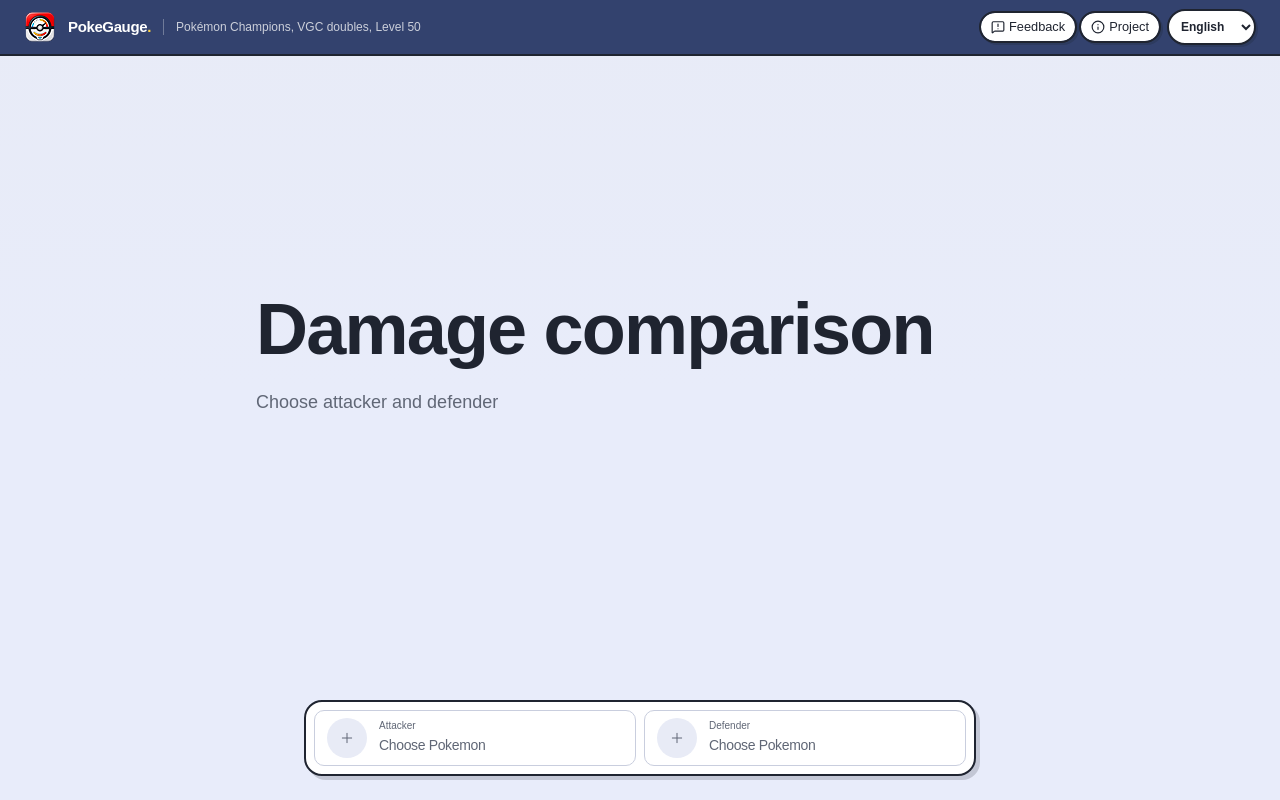
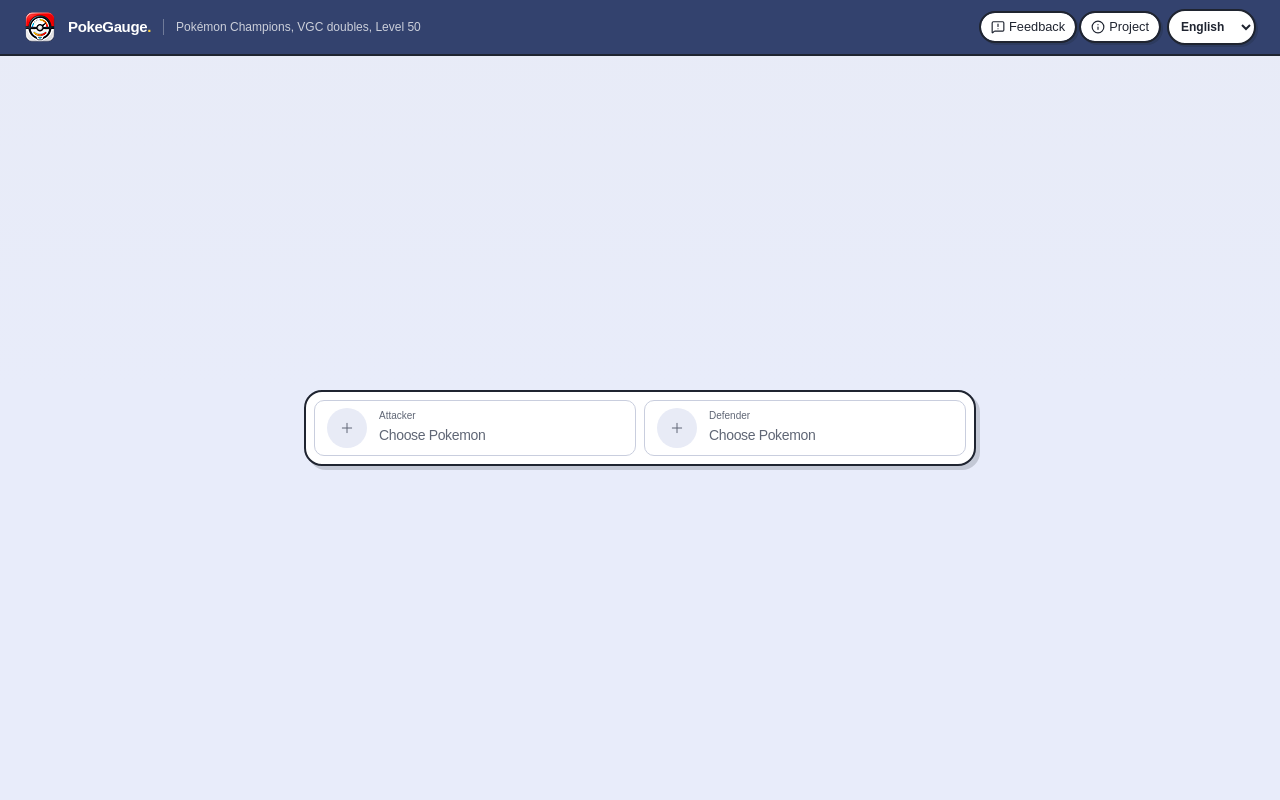
Before and after one commit to darwintree/PokeGauge, a React (Vite) app: page / in a window 1280 px wide. Built offline with nearby package versions, Linux system fonts and the light colour scheme.

Commit message:
refactor: simplify MatchupLanding component and remove unused home hint logic

```diff
--- a/src/features/scenario-explorer/matchup/matchup-landing.tsx
+++ b/src/features/scenario-explorer/matchup/matchup-landing.tsx
@@ -1,17 +1,8 @@
-import { FormattedMessage, useIntl } from "react-intl"
+import { useIntl } from "react-intl"
 
 import { BattlePokemonPicker } from "./battle-pokemon-picker"
 import type { BattlePokemonOption } from "@/lib/catalog"
 import type { BattlePokemonId } from "@/lib/resources"
-
-function homeHintId(
-  attackerId: BattlePokemonId | null,
-  defenderId: BattlePokemonId | null,
-): "home.action" | "home.needAttacker" | "home.needDefender" {
-  if (attackerId == null && defenderId == null) return "home.action"
-  if (attackerId == null) return "home.needAttacker"
-  return "home.needDefender"
-}
 
 type MatchupLandingProps = {
   attackers: BattlePokemonOption[]
@@ -22,7 +13,7 @@ type MatchupLandingProps = {
   onDefenderChange: (id: BattlePokemonId) => void
 }
 
-/** Empty-matchup home: typographic hero + bottom instrument rail. */
+/** Empty-matchup home: centered attacker / defender pickers. */
 export function MatchupLanding({
   attackers,
   defenders,
@@ -32,7 +23,6 @@ export function MatchupLanding({
   onDefenderChange,
 }: MatchupLandingProps) {
   const intl = useIntl()
-  const hint = homeHintId(attackerId, defenderId)
 
   return (
     <div className="relative isolate flex min-h-[calc(100dvh-3.5rem)] flex-col">
@@ -41,19 +31,8 @@ export function MatchupLanding({
         className="pointer-events-none absolute inset-0 bg-[linear-gradient(to_bottom,color-mix(in_oklch,var(--muted)_70%,transparent),transparent_45%)]"
       />
 
-      <div className="relative flex flex-1 flex-col justify-center px-4 pb-36 sm:px-6">
-        <div className="mx-auto w-full max-w-3xl">
-          <h1 className="text-5xl font-extrabold tracking-tight text-balance sm:text-6xl md:text-7xl md:leading-[0.95]">
-            <FormattedMessage id="app.title" />
-          </h1>
-          <p className="text-muted-foreground mt-6 max-w-md text-base leading-relaxed sm:text-lg">
-            <FormattedMessage id={hint} />
-          </p>
-        </div>
-      </div>
-
-      <div className="fixed inset-x-0 bottom-4 z-30 px-4 sm:bottom-6 sm:px-6">
-        <div className="mx-auto grid max-w-2xl gap-2 rounded-2xl border-2 border-ink bg-paper p-2 shadow-hud-board sm:grid-cols-2">
+      <div className="relative flex flex-1 flex-col items-center justify-center px-4 sm:px-6">
+        <div className="grid w-full max-w-2xl gap-2 rounded-2xl border-2 border-ink bg-paper p-2 shadow-hud-board sm:grid-cols-2">
           <BattlePokemonPicker
             label={intl.formatMessage({ id: "matchup.attacker" })}
             options={attackers}
--- a/src/lib/i18n/messages/en.ts
+++ b/src/lib/i18n/messages/en.ts
@@ -93,10 +93,6 @@ export const enMessages: Record<string, string> = {
     "matchup.ranking.loading": "Loading usage order",
     "matchup.ranking.skip": "Show default order",
     "matchup.context": "Pokémon Champions, VGC doubles, Level 50",
-    "home.action": "Choose attacker and defender",
-    "home.needAttacker": "Choose attacker",
-    "home.needDefender": "Choose defender next",
-    "home.pickAttackerFirst": "Choose attacker first",
     "track.moves": "Moves",
     "track.moveSide": "Move side",
     "track.moveSide.physical": "Physical",
--- a/src/lib/i18n/messages/ja.ts
+++ b/src/lib/i18n/messages/ja.ts
@@ -93,10 +93,6 @@ export const jaMessages: Record<string, string> = {
     "matchup.ranking.loading": "使用率順を読み込み中",
     "matchup.ranking.skip": "デフォルト順で表示",
     "matchup.context": "Pokémon Champions、VGC ダブル、レベル50",
-    "home.action": "攻撃側と防御側を選ぶ",
-    "home.needAttacker": "攻撃側を選ぶ",
-    "home.needDefender": "防御側を選ぶ",
-    "home.pickAttackerFirst": "先に攻撃側を選ぶ",
     "track.moves": "わざ",
     "track.moveSide": "わざ分類",
     "track.moveSide.physical": "物理",
--- a/src/lib/i18n/messages/zh-hans.ts
+++ b/src/lib/i18n/messages/zh-hans.ts
@@ -93,10 +93,6 @@ export const zhHansMessages: Record<string, string> = {
     "matchup.ranking.loading": "正在读取使用率顺序",
     "matchup.ranking.skip": "显示默认顺序",
     "matchup.context": "Pokémon Champions，VGC 双打，50 级",
-    "home.action": "选择进攻方与防守方",
-    "home.needAttacker": "选择进攻方",
-    "home.needDefender": "再选择防守方",
-    "home.pickAttackerFirst": "先选择进攻方",
     "track.moves": "招式",
     "track.moveSide": "招式侧",
     "track.moveSide.physical": "物理",
--- a/src/lib/i18n/messages/zh-hant.ts
+++ b/src/lib/i18n/messages/zh-hant.ts
@@ -93,10 +93,6 @@ export const zhHantMessages: Record<string, string> = {
     "matchup.ranking.loading": "正在讀取使用率順序",
     "matchup.ranking.skip": "顯示預設順序",
     "matchup.context": "Pokémon Champions，VGC 雙打，50 級",
-    "home.action": "選擇進攻方與防守方",
-    "home.needAttacker": "選擇進攻方",
-    "home.needDefender": "再選擇防守方",
-    "home.pickAttackerFirst": "先選擇進攻方",
     "track.moves": "招式",
     "track.moveSide": "招式側",
     "track.moveSide.physical": "物理",
```
